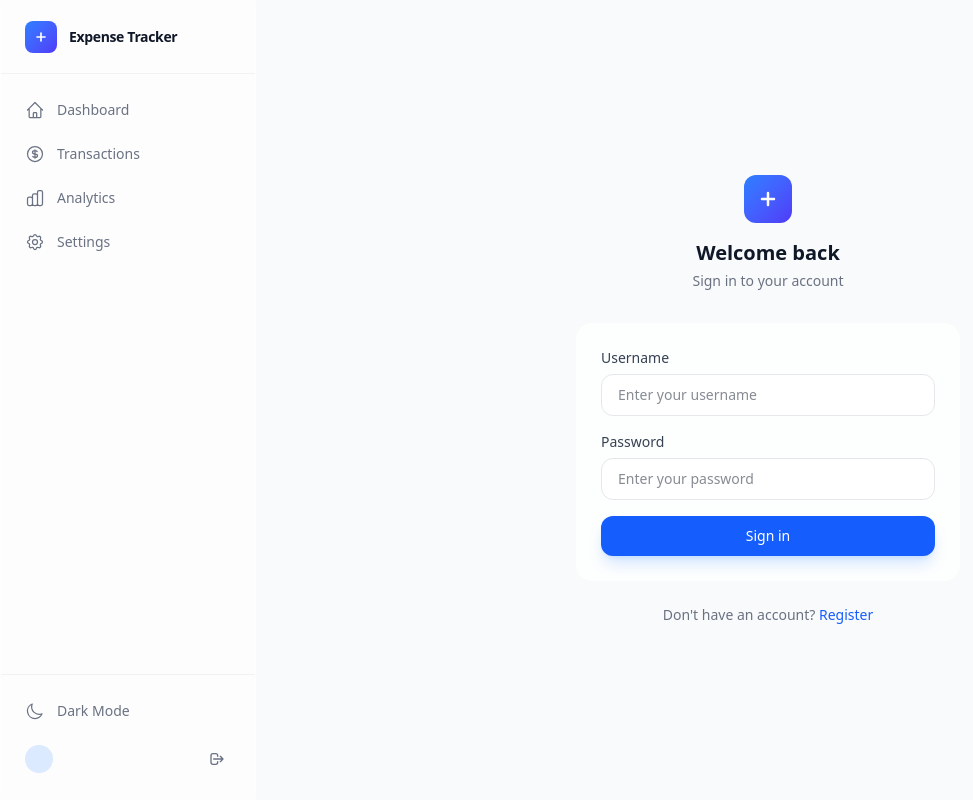
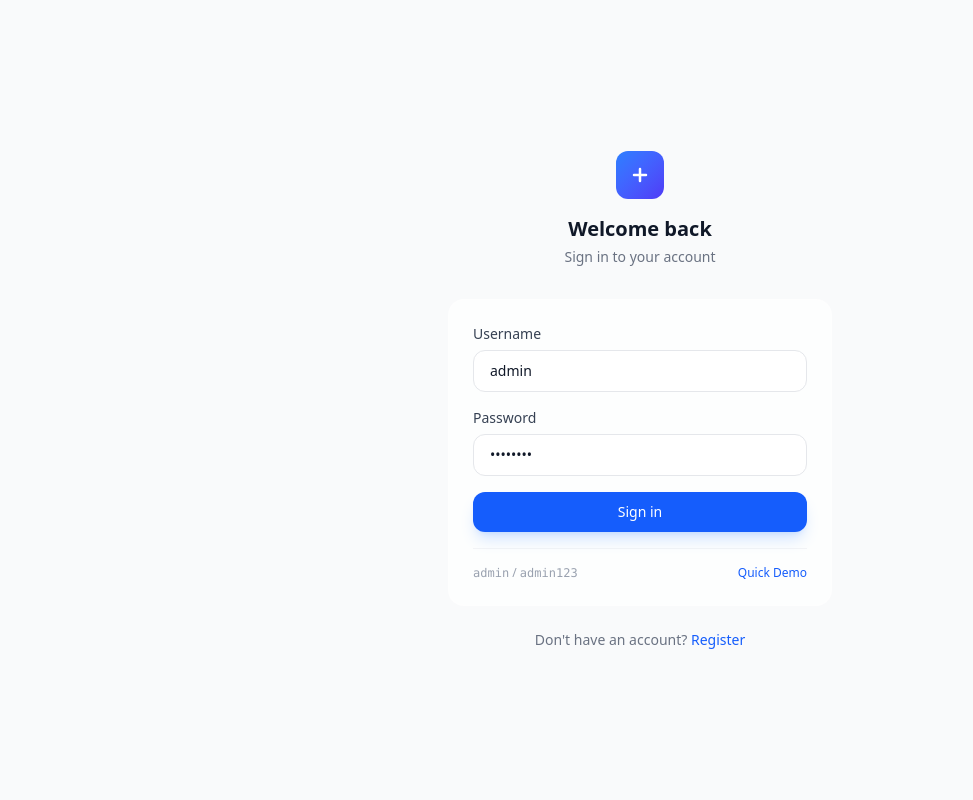
Before and after one commit to NachoLedesma33/Expense-tracker, a Django app: page /users/login/ in a window 1280 px wide. Shown: the whole page, without its empty margins (0-973 px from the left). Run offline with Django 5.2, Linux system fonts and the light colour scheme; some libraries are stand-ins or nearby versions.

Commit message:
fix: auth pages without sidebar + demo credentials pre-filled
- Create base_auth.html (minimal, no sidebar) for login/register
- Login/register now extend base_auth.html instead of base.html
- Login form pre-filled with admin / admin123 demo credentials
- Quick Demo button in login form for instant access

```diff
--- /dev/null
+++ b/templates/base_auth.html
@@ -0,0 +1,38 @@
+{% load static tailwind_tags %}
+<!DOCTYPE html>
+<html lang="en">
+<head>
+    <meta charset="UTF-8">
+    <meta name="viewport" content="width=device-width, initial-scale=1.0">
+    <meta http-equiv="X-UA-Compatible" content="ie=edge">
+    <title>{% block title %}Expense Tracker{% endblock %}</title>
+    {% tailwind_css %}
+    <script src="{% static 'js/htmx.min.js' %}"></script>
+    <script src="{% static 'js/darkmode.js' %}"></script>
+    {% block extra_head %}{% endblock %}
+</head>
+<body class="bg-gray-50 dark:bg-gray-950 text-gray-900 dark:text-gray-100 antialiased transition-colors duration-200">
+    {% if messages %}
+    <div class="fixed top-4 right-4 z-50 space-y-2 max-w-sm" id="flash-messages">
+        {% for message in messages %}
+        <div class="flex items-center gap-3 px-4 py-3 rounded-xl shadow-lg backdrop-blur-md transition-all duration-300 animate-slide-in {% if message.tags == 'error' %}bg-red-50 dark:bg-red-900/80 text-red-800 dark:text-red-200 border border-red-200 dark:border-red-800{% else %}bg-white/90 dark:bg-gray-800/90 text-gray-800 dark:text-gray-200 border border-gray-200/50 dark:border-white/10{% endif %}"
+             x-data="{ show: true }" x-show="show" x-init="setTimeout(() => show = false, 4000)">
+            <div class="flex-1 text-sm font-medium">{{ message }}</div>
+            <button onclick="this.parentElement.remove()" class="flex-shrink-0 opacity-60 hover:opacity-100 transition-opacity">
+                <svg class="w-4 h-4" fill="none" stroke="currentColor" viewBox="0 0 24 24">
+                    <path stroke-linecap="round" stroke-linejoin="round" stroke-width="2" d="M6 18L18 6M6 6l12 12"/>
+                </svg>
+            </button>
+        </div>
+        {% endfor %}
+    </div>
+    {% endif %}
+
+    {% block content %}{% endblock %}
+
+    <style>
+    @keyframes slideIn { from { opacity: 0; transform: translateX(100%); } to { opacity: 1; transform: translateX(0); } }
+    .animate-slide-in { animation: slideIn 0.3s ease-out; }
+    </style>
+</body>
+</html>
--- a/templates/users/login.html
+++ b/templates/users/login.html
@@ -1,4 +1,4 @@
-{% extends 'base.html' %}
+{% extends 'base_auth.html' %}
 {% load static %}
 
 {% block title %}Login - Expense Tracker{% endblock %}
@@ -17,17 +17,17 @@
         </div>
 
         <div class="glass dark:dark-glass rounded-2xl p-6">
-            <form method="post" novalidate class="space-y-4">
+            <form method="post" novalidate class="space-y-4" id="login-form">
                 {% csrf_token %}
                 <div>
                     <label class="block text-sm font-medium text-gray-700 dark:text-gray-300 mb-1.5">Username</label>
-                    <input type="text" name="username" placeholder="Enter your username" required
+                    <input type="text" name="username" placeholder="Enter your username" value="admin"
                         class="w-full px-4 py-2.5 rounded-xl border border-gray-200 dark:border-white/10 bg-white dark:bg-gray-900 text-sm focus:outline-none focus:ring-2 focus:ring-blue-500 dark:focus:ring-blue-400 transition-all"
                         {% if form.username.errors %}aria-invalid="true"{% endif %}>
                 </div>
                 <div>
                     <label class="block text-sm font-medium text-gray-700 dark:text-gray-300 mb-1.5">Password</label>
-                    <input type="password" name="password" placeholder="Enter your password" required
+                    <input type="password" name="password" placeholder="Enter your password" value="admin123"
                         class="w-full px-4 py-2.5 rounded-xl border border-gray-200 dark:border-white/10 bg-white dark:bg-gray-900 text-sm focus:outline-none focus:ring-2 focus:ring-blue-500 dark:focus:ring-blue-400 transition-all"
                         {% if form.password.errors %}aria-invalid="true"{% endif %}>
                 </div>
@@ -38,6 +38,18 @@
                     Sign in
                 </button>
             </form>
+
+            <div class="mt-4 pt-4 border-t border-gray-100 dark:border-white/5">
+                <div class="flex items-center justify-between">
+                    <div class="text-xs text-gray-400 dark:text-gray-500">
+                        <span class="font-mono font-medium">admin</span> / <span class="font-mono font-medium">admin123</span>
+                    </div>
+                    <button type="button" onclick="document.getElementById('login-form').submit()"
+                        class="text-xs font-medium text-blue-600 dark:text-blue-400 hover:underline">
+                        Quick Demo
+                    </button>
+                </div>
+            </div>
         </div>
 
         <p class="text-center text-sm text-gray-500 dark:text-gray-400 mt-6">
--- a/templates/users/register.html
+++ b/templates/users/register.html
@@ -1,4 +1,4 @@
-{% extends 'base.html' %}
+{% extends 'base_auth.html' %}
 {% load static %}
 
 {% block title %}Register - Expense Tracker{% endblock %}
```
Also changed, not shown: theme/static/css/dist/styles.css.
